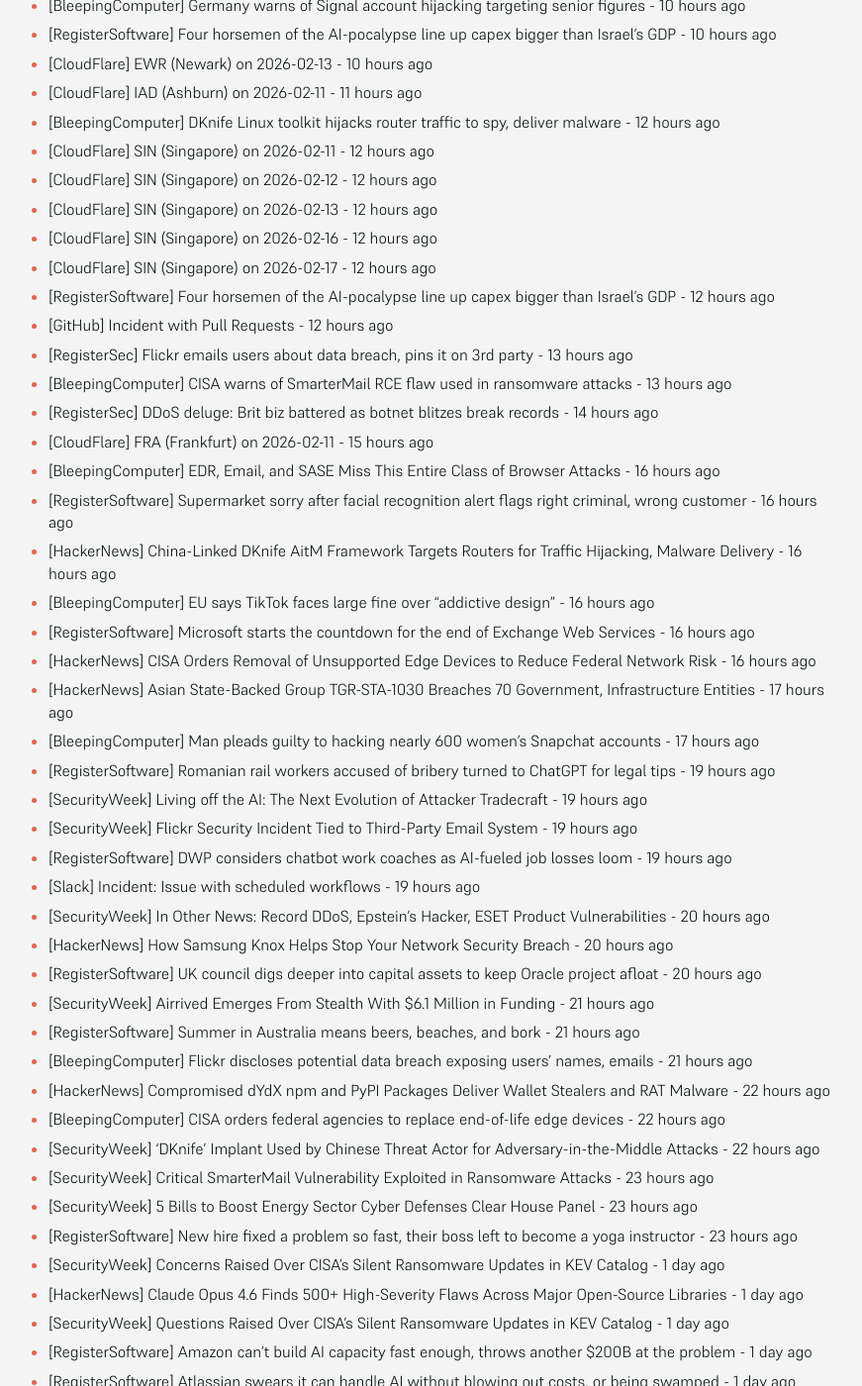
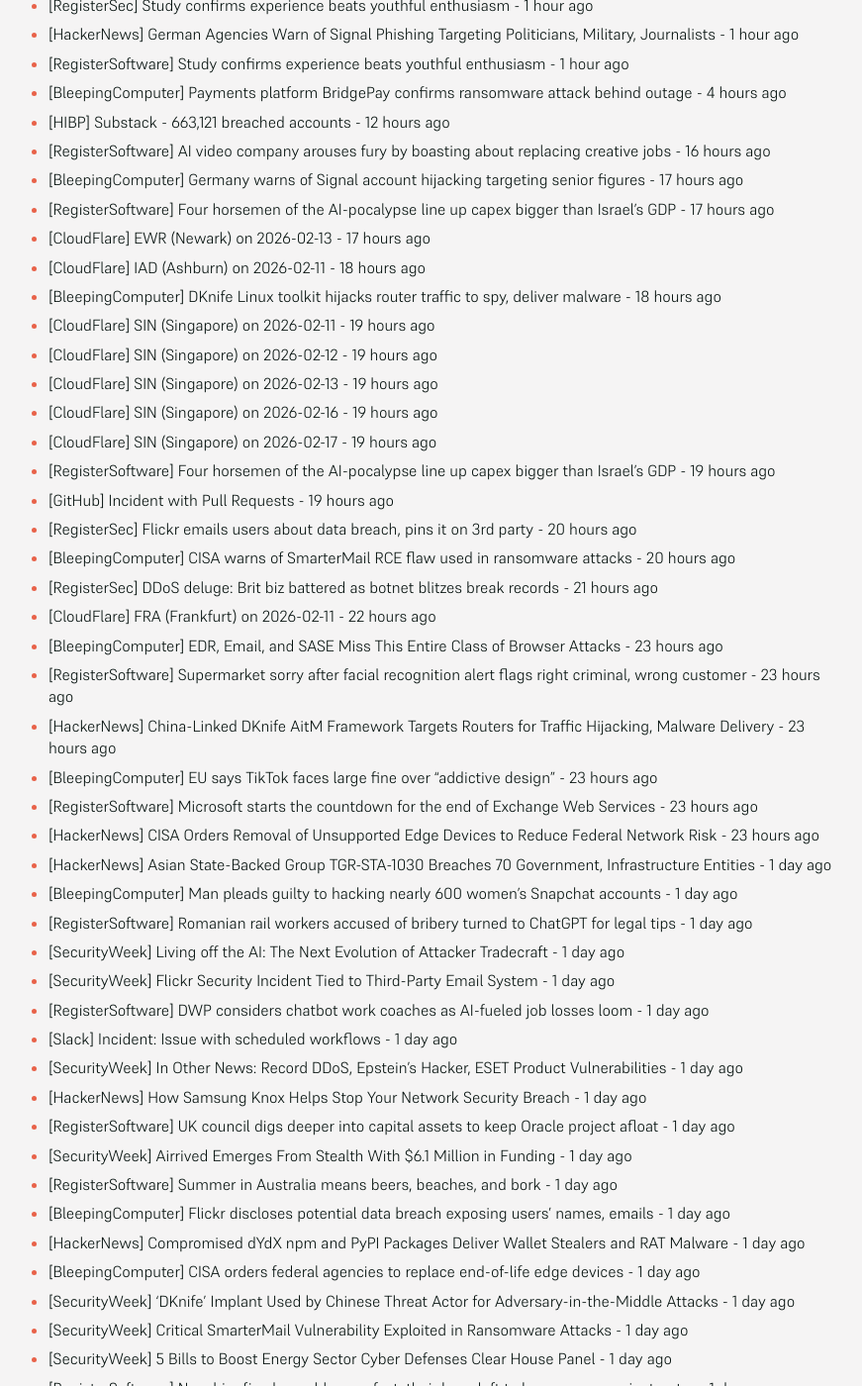
Before and after one commit to SecOpsNews/news, a Jekyll site: the page built from index.md, in a window 1280 px wide and 1400 px high, scrolled down 339 px. Shown: the whole window at 99% size, without its empty margins (215-1086 px from the left). Built offline with Jekyll 4.4.1, drawn with Linux system fonts in a browser that asks for light colours; some of the changed text lies outside the part shown.

Commit message:
New Feed

```diff
--- a/index.md
+++ b/index.md
@@ -9,49 +9,55 @@ description: Latest Updates
 
 <!-- SecOps start -->
 
-- [HIBP] Substack - 663,121 breached accounts - 5 hours ago
-- [RegisterSoftware] AI video company arouses fury by boasting about replacing creative jobs - 9 hours ago
-- [BleepingComputer] Germany warns of Signal account hijacking targeting senior figures - 10 hours ago
-- [RegisterSoftware] Four horsemen of the AI-pocalypse line up capex bigger than Israel's GDP - 10 hours ago
-- [CloudFlare] EWR (Newark) on 2026-02-13 - 10 hours ago
-- [CloudFlare] IAD (Ashburn) on 2026-02-11 - 11 hours ago
-- [BleepingComputer] DKnife Linux toolkit hijacks router traffic to spy, deliver malware - 12 hours ago
-- [CloudFlare] SIN (Singapore) on 2026-02-11 - 12 hours ago
-- [CloudFlare] SIN (Singapore) on 2026-02-12 - 12 hours ago
-- [CloudFlare] SIN (Singapore) on 2026-02-13 - 12 hours ago
-- [CloudFlare] SIN (Singapore) on 2026-02-16 - 12 hours ago
-- [CloudFlare] SIN (Singapore) on 2026-02-17 - 12 hours ago
-- [RegisterSoftware] Four horsemen of the AI-pocalypse line up capex bigger than Israel’s GDP - 12 hours ago
-- [GitHub] Incident with Pull Requests - 12 hours ago
-- [RegisterSec] Flickr emails users about data breach, pins it on 3rd party - 13 hours ago
-- [BleepingComputer] CISA warns of SmarterMail RCE flaw used in ransomware attacks - 13 hours ago
-- [RegisterSec] DDoS deluge: Brit biz battered as botnet blitzes break records - 14 hours ago
-- [CloudFlare] FRA (Frankfurt) on 2026-02-11 - 15 hours ago
-- [BleepingComputer] EDR, Email, and SASE Miss This Entire Class of Browser Attacks - 16 hours ago
-- [RegisterSoftware] Supermarket sorry after facial recognition alert flags right criminal, wrong customer - 16 hours ago
-- [HackerNews] China-Linked DKnife AitM Framework Targets Routers for Traffic Hijacking, Malware Delivery - 16 hours ago
-- [BleepingComputer] EU says TikTok faces large fine over "addictive design" - 16 hours ago
-- [RegisterSoftware] Microsoft starts the countdown for the end of Exchange Web Services - 16 hours ago
-- [HackerNews] CISA Orders Removal of Unsupported Edge Devices to Reduce Federal Network Risk - 16 hours ago
-- [HackerNews] Asian State-Backed Group TGR-STA-1030 Breaches 70 Government, Infrastructure Entities - 17 hours ago
-- [BleepingComputer] Man pleads guilty to hacking nearly 600 women’s Snapchat accounts - 17 hours ago
-- [RegisterSoftware] Romanian rail workers accused of bribery turned to ChatGPT for legal tips - 19 hours ago
-- [SecurityWeek] Living off the AI: The Next Evolution of Attacker Tradecraft - 19 hours ago
-- [SecurityWeek] Flickr Security Incident Tied to Third-Party Email System - 19 hours ago
-- [RegisterSoftware] DWP considers chatbot work coaches as AI-fueled job losses loom - 19 hours ago
-- [Slack] Incident: Issue with scheduled workflows - 19 hours ago
-- [SecurityWeek] In Other News: Record DDoS, Epstein’s Hacker, ESET Product Vulnerabilities - 20 hours ago
-- [HackerNews] How Samsung Knox Helps Stop Your Network Security Breach - 20 hours ago
-- [RegisterSoftware] UK council digs deeper into capital assets to keep Oracle project afloat - 20 hours ago
-- [SecurityWeek] Airrived Emerges From Stealth With $6.1 Million in Funding - 21 hours ago
-- [RegisterSoftware] Summer in Australia means beers, beaches, and bork - 21 hours ago
-- [BleepingComputer] Flickr discloses potential data breach exposing users' names, emails - 21 hours ago
-- [HackerNews] Compromised dYdX npm and PyPI Packages Deliver Wallet Stealers and RAT Malware - 22 hours ago
-- [BleepingComputer] CISA orders federal agencies to replace end-of-life edge devices - 22 hours ago
-- [SecurityWeek] ‘DKnife’ Implant Used by Chinese Threat Actor for Adversary-in-the-Middle Attacks - 22 hours ago
-- [SecurityWeek] Critical SmarterMail Vulnerability Exploited in Ransomware Attacks - 23 hours ago
-- [SecurityWeek] 5 Bills to Boost Energy Sector Cyber Defenses Clear House Panel - 23 hours ago
-- [RegisterSoftware] New hire fixed a problem so fast, their boss left to become a yoga instructor - 23 hours ago
+- [GrahamCluley] Fake Dubai Crown Prince tracked to Nigerian mansion after $2.5M romance scam - 44 minutes ago
+- [SecurityWeek] Organizations Urged to Replace Discontinued Edge Devices - 44 minutes ago
+- [RegisterSec] Study confirms experience beats youthful enthusiasm - 1 hour ago
+- [HackerNews] German Agencies Warn of Signal Phishing Targeting Politicians, Military, Journalists - 1 hour ago
+- [RegisterSoftware] Study confirms experience beats youthful enthusiasm - 1 hour ago
+- [BleepingComputer] Payments platform BridgePay confirms ransomware attack behind outage - 4 hours ago
+- [HIBP] Substack - 663,121 breached accounts - 12 hours ago
+- [RegisterSoftware] AI video company arouses fury by boasting about replacing creative jobs - 16 hours ago
+- [BleepingComputer] Germany warns of Signal account hijacking targeting senior figures - 17 hours ago
+- [RegisterSoftware] Four horsemen of the AI-pocalypse line up capex bigger than Israel's GDP - 17 hours ago
+- [CloudFlare] EWR (Newark) on 2026-02-13 - 17 hours ago
+- [CloudFlare] IAD (Ashburn) on 2026-02-11 - 18 hours ago
+- [BleepingComputer] DKnife Linux toolkit hijacks router traffic to spy, deliver malware - 18 hours ago
+- [CloudFlare] SIN (Singapore) on 2026-02-11 - 19 hours ago
+- [CloudFlare] SIN (Singapore) on 2026-02-12 - 19 hours ago
+- [CloudFlare] SIN (Singapore) on 2026-02-13 - 19 hours ago
+- [CloudFlare] SIN (Singapore) on 2026-02-16 - 19 hours ago
+- [CloudFlare] SIN (Singapore) on 2026-02-17 - 19 hours ago
+- [RegisterSoftware] Four horsemen of the AI-pocalypse line up capex bigger than Israel’s GDP - 19 hours ago
+- [GitHub] Incident with Pull Requests - 19 hours ago
+- [RegisterSec] Flickr emails users about data breach, pins it on 3rd party - 20 hours ago
+- [BleepingComputer] CISA warns of SmarterMail RCE flaw used in ransomware attacks - 20 hours ago
+- [RegisterSec] DDoS deluge: Brit biz battered as botnet blitzes break records - 21 hours ago
+- [CloudFlare] FRA (Frankfurt) on 2026-02-11 - 22 hours ago
+- [BleepingComputer] EDR, Email, and SASE Miss This Entire Class of Browser Attacks - 23 hours ago
+- [RegisterSoftware] Supermarket sorry after facial recognition alert flags right criminal, wrong customer - 23 hours ago
+- [HackerNews] China-Linked DKnife AitM Framework Targets Routers for Traffic Hijacking, Malware Delivery - 23 hours ago
+- [BleepingComputer] EU says TikTok faces large fine over "addictive design" - 23 hours ago
+- [RegisterSoftware] Microsoft starts the countdown for the end of Exchange Web Services - 23 hours ago
+- [HackerNews] CISA Orders Removal of Unsupported Edge Devices to Reduce Federal Network Risk - 23 hours ago
+- [HackerNews] Asian State-Backed Group TGR-STA-1030 Breaches 70 Government, Infrastructure Entities - 1 day ago
+- [BleepingComputer] Man pleads guilty to hacking nearly 600 women’s Snapchat accounts - 1 day ago
+- [RegisterSoftware] Romanian rail workers accused of bribery turned to ChatGPT for legal tips - 1 day ago
+- [SecurityWeek] Living off the AI: The Next Evolution of Attacker Tradecraft - 1 day ago
+- [SecurityWeek] Flickr Security Incident Tied to Third-Party Email System - 1 day ago
+- [RegisterSoftware] DWP considers chatbot work coaches as AI-fueled job losses loom - 1 day ago
+- [Slack] Incident: Issue with scheduled workflows - 1 day ago
+- [SecurityWeek] In Other News: Record DDoS, Epstein’s Hacker, ESET Product Vulnerabilities - 1 day ago
+- [HackerNews] How Samsung Knox Helps Stop Your Network Security Breach - 1 day ago
+- [RegisterSoftware] UK council digs deeper into capital assets to keep Oracle project afloat - 1 day ago
+- [SecurityWeek] Airrived Emerges From Stealth With $6.1 Million in Funding - 1 day ago
+- [RegisterSoftware] Summer in Australia means beers, beaches, and bork - 1 day ago
+- [BleepingComputer] Flickr discloses potential data breach exposing users' names, emails - 1 day ago
+- [HackerNews] Compromised dYdX npm and PyPI Packages Deliver Wallet Stealers and RAT Malware - 1 day ago
+- [BleepingComputer] CISA orders federal agencies to replace end-of-life edge devices - 1 day ago
+- [SecurityWeek] ‘DKnife’ Implant Used by Chinese Threat Actor for Adversary-in-the-Middle Attacks - 1 day ago
+- [SecurityWeek] Critical SmarterMail Vulnerability Exploited in Ransomware Attacks - 1 day ago
+- [SecurityWeek] 5 Bills to Boost Energy Sector Cyber Defenses Clear House Panel - 1 day ago
+- [RegisterSoftware] New hire fixed a problem so fast, their boss left to become a yoga instructor - 1 day ago
 - [SecurityWeek] Concerns Raised Over CISA’s Silent Ransomware Updates in KEV Catalog - 1 day ago
 - [HackerNews] Claude Opus 4.6 Finds 500+ High-Severity Flaws Across Major Open-Source Libraries - 1 day ago
 - [SecurityWeek] Questions Raised Over CISA’s Silent Ransomware Updates in KEV Catalog - 1 day ago
@@ -90,36 +96,24 @@ description: Latest Updates
 - [SecurityWeek] Substack Discloses Security Incident After Hacker Leaks Data - 1 day ago
 - [RegisterSoftware] Microsoft sets Copilot agents loose on your OneDrive files - 1 day ago
 - [RegisterSoftware] UK's 'world-first' deepfake detection framework unlikely to stop the fakes, says expert - 1 day ago
-- [SecurityWeek] Nullify Secures $12.5 Million in Seed Funding for Cybersecurity AI Workforce - 1 day ago
-- [SecurityWeek] VS Code Configs Expose GitHub Codespaces to Attacks - 1 day ago
-- [RegisterSoftware] Curse of AI to push up PC prices as memory and CPU shortages bite - 1 day ago
-- [SecurityWeek] Researchers Expose Network of 150 Cloned Law Firm Websites in AI-Powered Scam Campaign - 1 day ago
-- [HackerNews] ThreatsDay Bulletin: Codespaces RCE, AsyncRAT C2, BYOVD Abuse, AI Cloud Intrusions & 15+ Stories - 1 day ago
-- [BleepingComputer] Newsletter platform Substack notifies users of data breach - 1 day ago
-- [SecurityWeek] SystemBC Infects 10,000 Devices After Defying Law Enforcement Takedown - 1 day ago
-- [RegisterSec] Italy claims cyberattacks 'of Russian origin' are pelting Winter Olympics - 1 day ago
-- [SecurityWeek] Italy Averted Russian-Linked Cyberattacks Targeting Winter Olympics Websites, Foreign Minister Says - 1 day ago
-- [Slack] Incident: App History and Chat Tab Not Loading - 1 day ago
-- [RegisterSoftware] CentOS is coming to RISC-V soon if you have the kit - 1 day ago
-- [RegisterSoftware] n8n security woes roll on as new critical flaws bypass December fix - 1 day ago
-- [SecurityWeek] Critical N8n Sandbox Escape Could Lead to Server Compromise - 1 day ago
-- [BleepingComputer] Data breach at fintech firm Betterment exposes 1.4 million accounts - 1 day ago
-- [HackerNews] Infy Hackers Resume Operations with New C2 Servers After Iran Internet Blackout Ends - 1 day ago
-- [RegisterSec] Cloud sovereignty is no longer just a public sector concern - 1 day ago
-- [HackerNews] The Buyer’s Guide to AI Usage Control - 1 day ago
-- [RegisterSec] n8n security woes roll on as new critical flaws bypass December fix - 1 day ago
-- [SecurityWeek] Cyberspy Group Hacked Governments and Critical Infrastructure in 37 Countries - 1 day ago
-- [BleepingComputer] Zendesk spam wave returns, floods users with 'Activate account' emails - 1 day ago
-- [RegisterSoftware] UK justice system unplugs from ancient datacenters after five-year slog - 1 day ago
-- [RegisterSoftware] Cloud sovereignty is no longer just a public sector concern - 1 day ago
-- [RegisterSoftware] Britain courts private cash to fund 'golden age' of nuclear-powered AI - 1 day ago
-- [SecurityWeek] Cisco, F5 Patch High-Severity Vulnerabilities - 1 day ago
-- [RegisterSoftware] Three clues that your LLM may be poisoned with a sleeper-agent back door - 1 day ago
-- [RegisterSec] Three clues that your LLM may be poisoned with a sleeper-agent back door - 1 day ago
-- [RegisterSoftware] Satya Nadella decides Microsoft needs an engineering quality czar - 2 days ago
-- [HackerNews] Malicious NGINX Configurations Enable Large-Scale Web Traffic Hijacking Campaign - 2 days ago
-- [HackerNews] Critical n8n Flaw CVE-2026-25049 Enables System Command Execution via Malicious Workflows - 2 days ago
-- [RegisterSec] Satya Nadella decides Microsoft needs an engineering quality czar - 2 days ago
+- [SecurityWeek] Nullify Secures $12.5 Million in Seed Funding for Cybersecurity AI Workforce - 2 days ago
+- [SecurityWeek] VS Code Configs Expose GitHub Codespaces to Attacks - 2 days ago
+- [RegisterSoftware] Curse of AI to push up PC prices as memory and CPU shortages bite - 2 days ago
+- [SecurityWeek] Researchers Expose Network of 150 Cloned Law Firm Websites in AI-Powered Scam Campaign - 2 days ago
+- [HackerNews] ThreatsDay Bulletin: Codespaces RCE, AsyncRAT C2, BYOVD Abuse, AI Cloud Intrusions & 15+ Stories - 2 days ago
+- [BleepingComputer] Newsletter platform Substack notifies users of data breach - 2 days ago
+- [SecurityWeek] SystemBC Infects 10,000 Devices After Defying Law Enforcement Takedown - 2 days ago
+- [RegisterSec] Italy claims cyberattacks 'of Russian origin' are pelting Winter Olympics - 2 days ago
+- [SecurityWeek] Italy Averted Russian-Linked Cyberattacks Targeting Winter Olympics Websites, Foreign Minister Says - 2 days ago
+- [Slack] Incident: App History and Chat Tab Not Loading - 2 days ago
+- [RegisterSoftware] CentOS is coming to RISC-V soon if you have the kit - 2 days ago
+- [RegisterSoftware] n8n security woes roll on as new critical flaws bypass December fix - 2 days ago
+- [SecurityWeek] Critical N8n Sandbox Escape Could Lead to Server Compromise - 2 days ago
+- [BleepingComputer] Data breach at fintech firm Betterment exposes 1.4 million accounts - 2 days ago
+- [HackerNews] Infy Hackers Resume Operations with New C2 Servers After Iran Internet Blackout Ends - 2 days ago
+- [RegisterSec] Cloud sovereignty is no longer just a public sector concern - 2 days ago
+- [HackerNews] The Buyer’s Guide to AI Usage Control - 2 days ago
+- [RegisterSec] n8n security woes roll on as new critical flaws bypass December fix - 2 days ago
 - [DataBreaches] Russian-linked hackers appear to have launched a crippling cyberattack on Western New Mexico University - 9 months ago
 - [DataBreaches] SK Telecom vows to take full responsibility for damage from recent data leak - 9 months ago
 - [HackerNews] Storm-1977 Hits Education Clouds with AzureChecker, Deploys 200+ Crypto Mining Containers - 9 months ago
```
